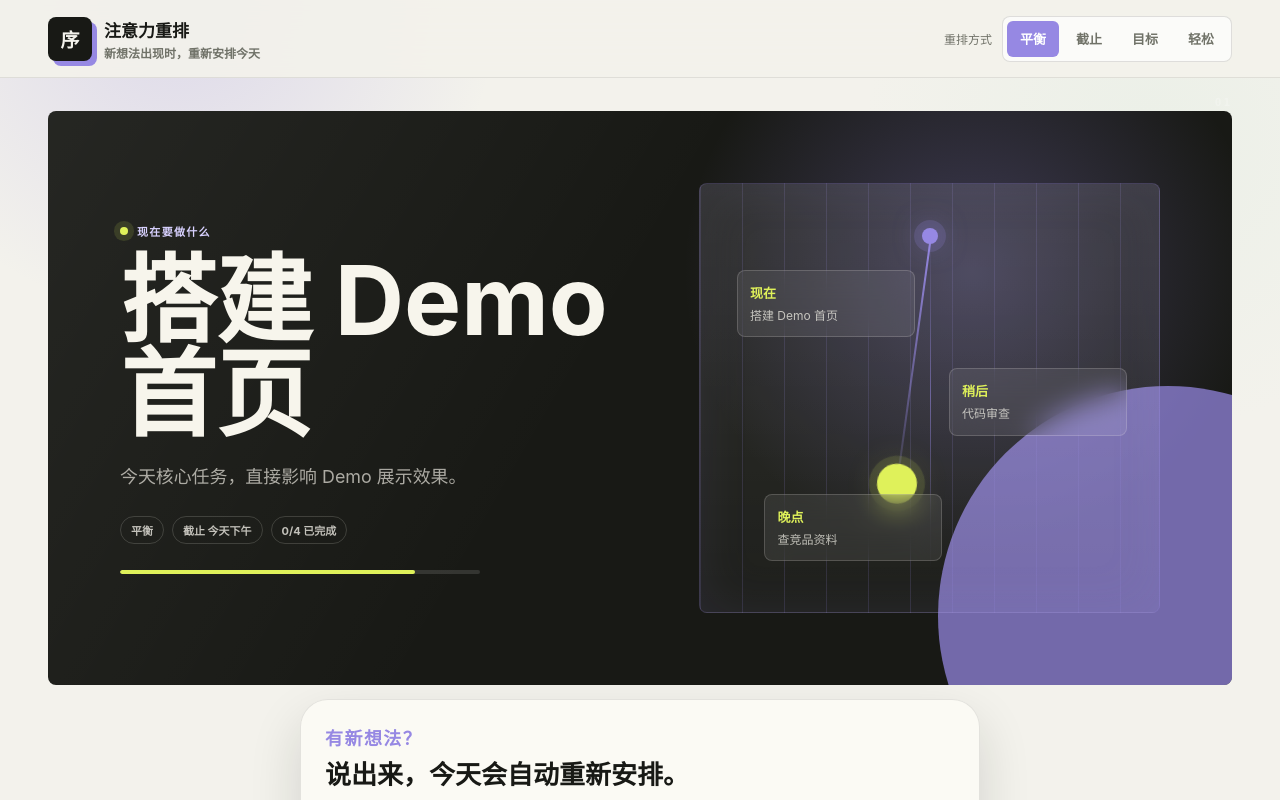
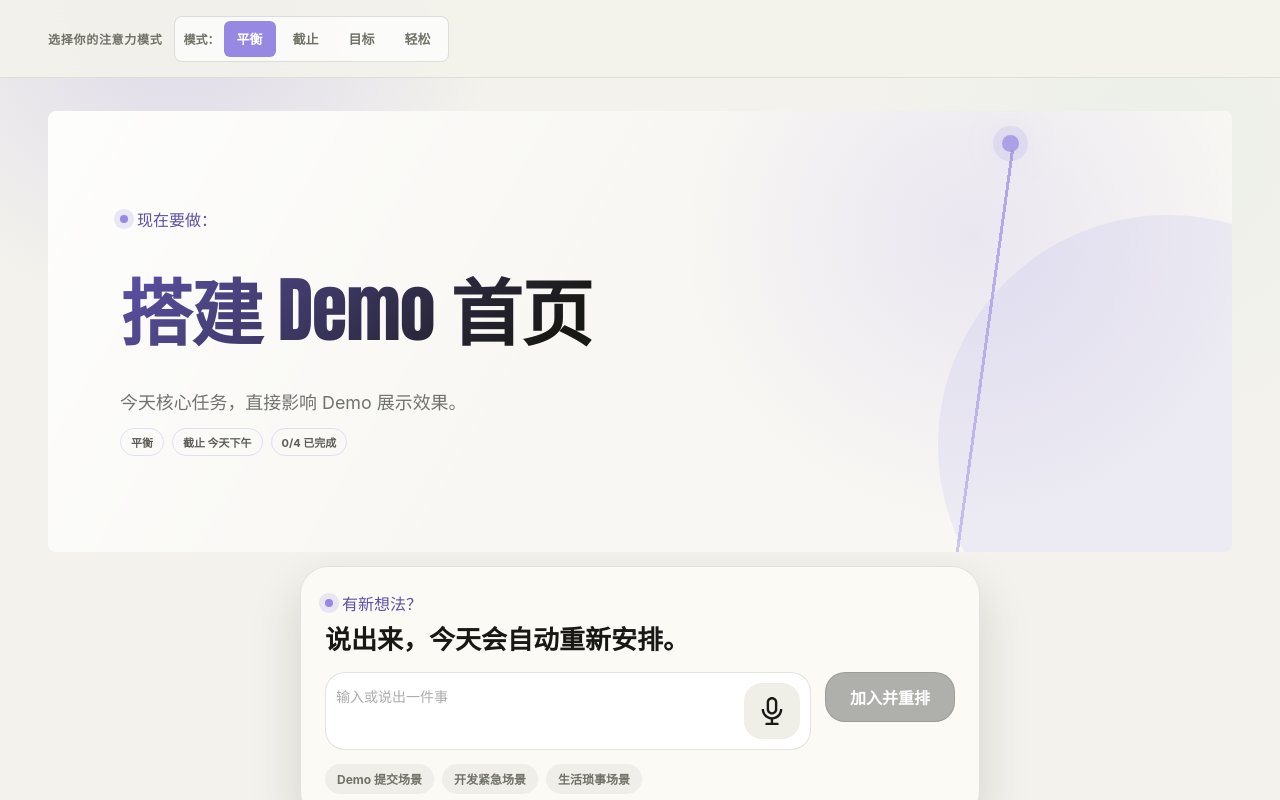
Before and after one commit to chenxinyu23/what-to-do-now, a website with bundled scripts: page index.html in a window 1280 px wide. Built offline with nearby package versions, Linux system fonts and the light colour scheme.

Commit message:
refactor: 重构项目适配ES模块，优化UI与配置
- 新增HOST环境变量配置，支持自定义服务监听地址
- 将demo-data改为ES模块导出，调整页面脚本加载方式
- 重构服务启动日志，打印本地和局域网访问地址
- 大幅优化前端UI样式、布局与交互细节
- 移除旧的品牌头部组件，简化模式选择区域
- 将输入框改为多行文本域，替换原生图标为svg图标
- 清理冗余的分数展示相关代码

```diff
--- a/assets/app.js
+++ b/assets/app.js
@@ -1,3 +1,6 @@
+import { getIcon } from './icons/icons.js';
+import { DEMO_DATA } from './demo-data.js';
+
 const RULE_PROFILES = {
   balanced: {
     label: "平衡",
@@ -1240,16 +1243,10 @@ class AttentionReorderApp {
     ];
 
     header.innerHTML = `
-      <button class="brand" type="button" aria-label="注意力重排助手">
-        <span class="brand-mark" aria-hidden="true">序</span>
-        <span class="brand-copy">
-          <strong>注意力重排</strong>
-          <small>新想法出现时，重新安排今天</small>
-        </span>
-      </button>
       <div class="mode-wrap">
-        <span class="mode-label">重排方式</span>
-        <div class="mode-switcher" role="radiogroup" aria-label="选择重排方式">
+        <span class="mode-label">选择你的注意力模式</span>
+        <div class="mode-switcher" role="radiogroup" aria-label="选择注意力模式">
+          <span class="mode-prefix">模式：</span>
           ${presets.map(([preset, label]) => `
             <button
               class="rule-preset-btn mode-button ${preset === currentPreset ? "active" : ""}"
@@ -1275,9 +1272,8 @@ class AttentionReorderApp {
 
     if (!currentTask) {
       container.innerHTML = `
-        <span class="screen-number" aria-hidden="true">01</span>
         <section class="focus-hero empty-focus">
-          <p class="eyebrow"><span class="live-dot"></span> 现在要做什么</p>
+          <p class="eyebrow"> <span class="live-dot"></span> 现在要做：</p>
           <h1 id="focus-title">现在没有必须立刻处理的事</h1>
           <p class="hero-reason">新增一个想法后，我会重新判断今天应该先发生什么。</p>
         </section>
@@ -1292,10 +1288,9 @@ class AttentionReorderApp {
     const pendulum = this.renderFocusPendulum(queue);
 
     container.innerHTML = `
-      <span class="screen-number" aria-hidden="true">01</span>
       <section class="focus-hero" aria-labelledby="focus-title">
         <div class="hero-copy">
-          <p class="eyebrow"><span class="live-dot"></span> 现在要做什么</p>
+          <p class="eyebrow"><span class="live-dot"></span> 现在要做：</p>
           <h1 id="focus-title">${this.escapeHtml(currentTask.title)}</h1>
           <p class="hero-reason">${this.escapeHtml(currentTask.reason || "根据当前排序，先处理这件事。")}</p>
           <div class="hero-meta">
@@ -1303,9 +1298,6 @@ class AttentionReorderApp {
             ${currentTask.deadline ? `<span>截止 ${this.escapeHtml(currentTask.deadline)}</span>` : ""}
             <span>${completedCount}/${total} 已完成</span>
           </div>
-          <div class="hero-score" aria-label="优先级分数">
-            <i style="width: ${scoreWidth}%"></i>
-          </div>
         </div>
         ${pendulum}
       </section>
@@ -1315,21 +1307,11 @@ class AttentionReorderApp {
   }
 
   renderFocusPendulum(queue) {
-    const slots = ["现在", "稍后", "晚点"];
-    const positions = ["one", "two", "three"];
-    const tasks = queue.slice(0, 3);
-
     return `
       <div class="focus-pendulum" aria-hidden="true">
         <div class="pendulum-stage">
           <div class="pivot"></div>
           <div class="needle"></div>
-          ${tasks.map((task, index) => `
-            <article class="timeline-card ${positions[index]}">
-              <strong>${slots[index]}</strong>
-              <span>${this.escapeHtml(task.title)}</span>
-            </article>
-          `).join("")}
         </div>
       </div>
     `;
@@ -1342,20 +1324,19 @@ class AttentionReorderApp {
 
     return `
       <section class="idea-composer-card" aria-labelledby="idea-composer-title">
-        <p class="composer-kicker">有新想法？</p>
+        <p class="composer-kicker"><span class="live-dot"></span> 有新想法？</p>
         <h2 id="idea-composer-title">说出来，今天会自动重新安排。</h2>
         <div class="composer-input-row">
           <label class="sr-only" for="input-text">输入新的任务或想法</label>
           <div class="composer-input-shell">
-            <input
+            <textarea
               id="input-text"
               class="composer-input"
-              type="text"
               placeholder="输入或说出一件事"
               autocomplete="off"
-              value="${inputValue}"
+              rows="1"
               ${this.state.isProcessing ? "disabled" : ""}
-            >
+            >${inputValue}</textarea>
             <button
               id="voice-btn"
               class="composer-mic-button ${this.state.speechSupported ? "" : "unsupported"}"
@@ -1364,7 +1345,7 @@ class AttentionReorderApp {
               ${this.state.isProcessing ? "disabled" : ""}
               ${voiceFallbackAttr}
             >
-              <span class="mic-icon" aria-hidden="true"></span>
+              ${getIcon('AudioOutlined')}
             </button>
           </div>
           <button
@@ -1397,10 +1378,9 @@ class AttentionReorderApp {
     const total = queue.length + outOfToday.length;
 
     container.innerHTML = `
-      <span class="screen-number dark" aria-hidden="true">02</span>
       <div class="queue-header">
         <div>
-          <p class="section-kicker">今日安排</p>
+          <p class="section-kicker"><span class="live-dot"></span> 今日安排：</p>
           <h2 id="queue-title">还要做什么</h2>
         </div>
         <span class="queue-count">共 ${total} 项</span>
@@ -1476,9 +1456,6 @@ class AttentionReorderApp {
             <span class="recommendation ${rec.class}">${rec.text}</span>
           </div>
           <p class="task-reason">${this.escapeHtml(task.reason)}</p>
-          <div class="score-detail">
-            <div class="score-bar" style="width: ${scoreWidth}%"></div>
-          </div>
         </div>
       </div>
     `;
@@ -1553,10 +1530,9 @@ class AttentionReorderApp {
 
     if (!this.state.reorderResult) {
       panel.innerHTML = `
-        <span class="screen-number dark" aria-hidden="true">03</span>
         <div class="summary-shell">
           <div class="summary-heading">
-            <p class="section-kicker">复盘</p>
+            <p class="section-kicker"><span class="live-dot"></span> 复盘</p>
             <h2 id="summary-title">重排摘要</h2>
           </div>
           <div class="reason-empty">
@@ -1582,10 +1558,9 @@ class AttentionReorderApp {
     const source = sourceLabels[result.source];
 
     panel.innerHTML = `
-      <span class="screen-number dark" aria-hidden="true">03</span>
       <div class="summary-shell">
         <div class="summary-heading">
-          <p class="section-kicker">复盘</p>
+          <p class="section-kicker"><span class="live-dot"></span> 复盘</p>
           <h2 id="summary-title">重排摘要</h2>
         </div>
         <div class="summary-card">
--- a/assets/demo-data.js
+++ b/assets/demo-data.js
@@ -1,4 +1,4 @@
-const DEMO_DATA = {
+export const DEMO_DATA = {
   initialQueue: [
     {
       id: "task_demo_home",
--- a/assets/styles.css
+++ b/assets/styles.css
@@ -139,63 +139,37 @@ h4 {
   backdrop-filter: blur(18px);
 }
 
-.brand {
-  flex: 0 0 auto;
-  min-height: 0;
-  display: inline-flex;
-  align-items: center;
-  gap: 12px;
-  padding: 0;
-  border: 0;
-  background: transparent;
-  color: inherit;
-  text-align: left;
-}
-
-.brand-mark {
-  width: 44px;
-  height: 44px;
-  display: grid;
-  place-items: center;
-  border-radius: 8px;
-  background: var(--ink);
-  color: var(--bg);
-  box-shadow: 5px 5px 0 var(--focus);
-  font-size: 19px;
-  font-weight: 800;
-}
-
-.brand-copy {
-  display: grid;
-  gap: 2px;
-}
-
-.brand-copy strong {
-  font-size: 17px;
-  letter-spacing: 0;
-}
-
-.brand-copy small,
 .mode-label {
   color: var(--muted);
   font-size: 12px;
+  font-weight: 600;
+  letter-spacing: 0.06em;
+  text-transform: uppercase;
 }
 
 .mode-wrap {
   min-width: 0;
   display: flex;
   align-items: center;
-  justify-content: flex-end;
-  gap: 10px;
+  justify-content: center;
+  gap: 12px;
 }
 
 .mode-switcher {
   display: flex;
+  align-items: center;
   gap: 4px;
   border: 1px solid var(--line);
   border-radius: 8px;
   padding: 4px;
   background: rgba(255, 255, 255, 0.64);
+}
+
+.mode-prefix {
+  color: var(--muted);
+  font-size: 12px;
+  font-weight: 600;
+  padding-left: 4px;
 }
 
 .mode-button {
@@ -258,22 +232,6 @@ h4 {
   background: var(--surface);
 }
 
-.screen-number {
-  position: absolute;
-  top: 18px;
-  right: clamp(18px, 4vw, 48px);
-  z-index: 2;
-  color: rgba(255, 255, 255, 0.24);
-  font-family: ui-monospace, SFMono-Regular, Menlo, Monaco, Consolas, monospace;
-  font-size: 11px;
-  font-weight: 800;
-  letter-spacing: 0.18em;
-}
-
-.screen-number.dark {
-  color: rgba(24, 25, 21, 0.24);
-}
-
 .focus-hero {
   position: relative;
   min-height: 0;
@@ -283,12 +241,12 @@ h4 {
   gap: clamp(16px, 4vw, 42px);
   overflow: hidden;
   border-radius: 8px;
-  padding: clamp(30px, 6vw, 72px);
+  padding: clamp(40px, 8vw, 96px) clamp(30px, 6vw, 72px);
   background:
-    linear-gradient(120deg, rgba(255, 255, 255, 0.06), transparent 46%),
-    radial-gradient(circle at 78% 28%, rgba(150, 136, 227, 0.30), transparent 18rem),
-    var(--ink);
-  color: #f7f5ec;
+    linear-gradient(120deg, rgba(255, 255, 255, 0.80), transparent 46%),
+    radial-gradient(circle at 78% 28%, rgba(150, 136, 227, 0.15), transparent 18rem),
+    #f8f7f3;
+  color: var(--ink);
 }
 
 .focus-hero::before {
@@ -300,7 +258,7 @@ h4 {
   bottom: -28%;
   border-radius: 50%;
   background: var(--focus);
-  opacity: 0.72;
+  opacity: 0.12;
 }
 
 .focus-hero.empty-focus {
@@ -318,43 +276,49 @@ h4 {
 
 .eyebrow,
 .section-kicker {
+  display: flex;
+  align-items: center;
+  gap: 9px;
   margin: 0 0 14px;
-  color: var(--focus);
-  font-family: ui-monospace, SFMono-Regular, Menlo, Monaco, Consolas, monospace;
-  font-size: 11px;
-  font-weight: 800;
-  letter-spacing: 0.12em;
-  text-transform: uppercase;
+  color: var(--focus-dark);
+  font-size: 16px;
 }
 
 .eyebrow {
   display: flex;
   align-items: center;
   gap: 9px;
-  color: #d8d1ff;
+  color: var(--focus-dark);
+  font-size: 16px;
 }
 
 .live-dot {
   width: 8px;
   height: 8px;
   border-radius: 50%;
-  background: var(--lime);
-  box-shadow: 0 0 0 6px rgba(223, 241, 90, 0.12);
+  background: var(--focus);
+  box-shadow: 0 0 0 6px rgba(150, 136, 227, 0.18);
 }
 
 .focus-hero h1 {
   max-width: 850px;
-  margin: 0;
-  font-size: clamp(42px, 8vw, 96px);
-  font-weight: 650;
-  line-height: 0.98;
-  letter-spacing: 0;
+  margin: 40px 0;
+  font-size: clamp(36px, 6.5vw, 72px);
+  font-family: Impact, Charcoal, sans-serif;
+  font-weight: 900;
+  line-height: 1.08;
+  letter-spacing: -0.015em;
+  color: var(--ink);
+  background: linear-gradient(135deg, var(--focus-dark), var(--ink) 60%);
+  -webkit-background-clip: text;
+  -webkit-text-fill-color: transparent;
+  background-clip: text;
 }
 
 .hero-reason {
   max-width: 620px;
-  margin: 22px 0 0;
-  color: rgba(247, 245, 236, 0.66);
+  margin: 8px 0 0;
+  color: rgba(24, 25, 21, 0.60);
   font-size: clamp(14px, 1.4vw, 18px);
   line-height: 1.6;
 }
@@ -363,87 +327,53 @@ h4 {
   display: flex;
   flex-wrap: wrap;
   gap: 8px;
-  margin-top: 24px;
+  margin-top: 10px;
 }
 
 .hero-meta span {
   min-height: 28px;
   display: inline-flex;
   align-items: center;
-  border: 1px solid rgba(247, 245, 236, 0.16);
+  border: 1px solid rgba(150, 136, 227, 0.24);
   border-radius: 999px;
   padding: 5px 10px;
-  color: rgba(247, 245, 236, 0.76);
+  color: rgba(24, 25, 21, 0.70);
   font-size: 11px;
   font-weight: 650;
 }
 
-.hero-score {
-  width: min(360px, 100%);
-  height: 4px;
-  margin-top: 26px;
+.focus-pendulum {
+  position: absolute;
+  z-index: 0;
+  inset: 0;
+  pointer-events: none;
+}
+
+.pendulum-stage {
+  position: absolute;
+  inset: 0;
   overflow: hidden;
-  border-radius: 999px;
-  background: rgba(255, 255, 255, 0.12);
-}
-
-.hero-score i {
-  display: block;
-  height: 100%;
-  border-radius: inherit;
-  background: var(--lime);
-}
-
-.focus-pendulum {
-  position: relative;
-  z-index: 1;
-  flex: 0 0 clamp(280px, 36vw, 470px);
-  min-width: 0;
-}
-
-.pendulum-stage {
-  position: relative;
-  width: 100%;
-  min-height: clamp(300px, 38vw, 430px);
-  overflow: hidden;
-  border: 1px solid rgba(150, 136, 227, 0.24);
-  border-radius: 8px;
-  background:
-    linear-gradient(180deg, rgba(255, 255, 255, 0.10), rgba(255, 255, 255, 0.03)),
-    repeating-linear-gradient(90deg, rgba(150, 136, 227, 0.16) 0 1px, transparent 1px 42px);
-  box-shadow: inset 0 0 52px rgba(150, 136, 227, 0.10);
-}
-
-.pendulum-stage::before {
-  content: "";
-  position: absolute;
-  left: 50%;
-  top: 10%;
-  width: 1px;
-  height: 80%;
-  background: linear-gradient(transparent, rgba(150, 136, 227, 0.54), transparent);
 }
 
 .pivot {
   position: absolute;
-  left: 50%;
-  top: 44px;
-  width: 16px;
-  height: 16px;
-  transform: translateX(-50%);
+  right: 18%;
+  top: 24px;
+  width: 16.5px;
+  height: 16.5px;
   border-radius: 50%;
-  background: var(--focus);
-  box-shadow: 0 0 0 8px rgba(150, 136, 227, 0.18), 0 0 28px rgba(150, 136, 227, 0.72);
+  background: rgba(150, 136, 227, 0.75);
+  box-shadow: 0 0 0 9px rgba(150, 136, 227, 0.15), 0 0 36px rgba(150, 136, 227, 0.35);
 }
 
 .needle {
   position: absolute;
-  left: 50%;
-  top: 52px;
-  width: 2px;
-  height: clamp(170px, 22vw, 250px);
+  right: calc(18% + 5px);
+  top: 38.75px;
+  width:3px;
+  height: clamp(315px, 90.5vw, 900px);
   transform-origin: top center;
-  background: linear-gradient(var(--focus), rgba(150, 136, 227, 0.10));
+  background: linear-gradient(rgba(150, 136, 227, 0.7), rgba(150, 136, 227, 0.10));
   animation: swing 3.8s ease-in-out infinite;
 }
 
@@ -451,56 +381,13 @@ h4 {
   content: "";
   position: absolute;
   left: 50%;
-  bottom: -20px;
-  width: 40px;
-  height: 40px;
+  bottom: -110px;
+  width: 72px;
+  height: 72px;
   transform: translateX(-50%);
   border-radius: 50%;
-  background: var(--lime);
-  box-shadow: 0 0 0 8px rgba(223, 241, 90, 0.12), 0 0 34px rgba(223, 241, 90, 0.18);
-}
-
-.timeline-card {
-  position: absolute;
-  width: min(178px, 40%);
-  border: 1px solid rgba(247, 245, 236, 0.18);
-  border-radius: 8px;
-  padding: 12px;
-  background: rgba(255, 255, 255, 0.08);
-  backdrop-filter: blur(14px);
-  color: rgba(247, 245, 236, 0.88);
-}
-
-.timeline-card strong {
-  display: block;
-  margin-bottom: 5px;
-  color: var(--lime);
-  font-size: 13px;
-}
-
-.timeline-card span {
-  display: -webkit-box;
-  overflow: hidden;
-  color: rgba(247, 245, 236, 0.72);
-  font-size: 12px;
-  line-height: 1.45;
-  -webkit-line-clamp: 2;
-  -webkit-box-orient: vertical;
-}
-
-.timeline-card.one {
-  left: 8%;
-  top: 20%;
-}
-
-.timeline-card.two {
-  right: 7%;
-  top: 43%;
-}
-
-.timeline-card.three {
-  left: 14%;
-  bottom: 12%;
+  background: rgba(150, 136, 227, 0.65);
+  box-shadow: 0 0 0 13.5px rgba(150, 136, 227, 0.12), 0 0 54px rgba(150, 136, 227, 0.25);
 }
 
 @keyframes swing {
@@ -532,11 +419,12 @@ h4 {
 }
 
 .composer-kicker {
+  display: flex;
+  align-items: center;
+  gap: 9px;
   margin: 0 0 10px;
-  color: var(--focus);
-  font-size: 18px;
-  font-weight: 850;
-  letter-spacing: 0.08em;
+  color: var(--focus-dark);
+  font-size: 16px;
 }
 
 .idea-composer-card h2 {
@@ -551,37 +439,42 @@ h4 {
   font-size: 26px;
 }
 
-#focus-screen > .idea-composer-card > .composer-input-row > .composer-input-shell {
-  height: 60px;
-}
-
 .composer-input-row {
-  display: grid;
-  grid-template-columns: minmax(0, 1fr) minmax(150px, 240px);
+  display: flex;
+  align-items: stretch;
   gap: 14px;
 }
 
 .composer-input-shell {
+  flex: 1;
   min-width: 0;
-  min-height: 90px;
   display: flex;
   align-items: center;
   gap: 10px;
-  border: 2px solid rgba(24, 25, 21, 0.12);
-  border-radius: 28px;
+  border: 1px solid rgba(24, 25, 21, 0.12);
+  border-radius: 20px;
   background: #fff;
-  padding: 8px 10px 8px 24px;
+  padding: 10px;
+  box-sizing: border-box;
 }
 
 .composer-input {
+  flex: 1;
   min-width: 0;
   width: 100%;
+  height: 50px;
+  min-height: 0;
   border: 0;
   outline: none;
+  resize: none;
   background: transparent;
   color: var(--ink);
-  font-size: 25px;
-  font-weight: 650;
+  font-size: 14px;
+  font-weight: 300;
+  line-height: 1.5;
+  margin: 0;
+  padding: 0;
+  box-sizing: border-box;
 }
 
 .composer-input::placeholder {
@@ -591,13 +484,11 @@ h4 {
 .composer-mic-button {
   position: relative;
   flex: 0 0 auto;
-  width: 68px;
-  min-width: 68px;
-  height: 68px;
-  min-height: 68px;
+  width: 56px;
+  height: 56px;
   display: grid;
   place-items: center;
-  border-radius: 24px;
+  border-radius: 18px;
   background: #efeee7;
   color: var(--ink);
   padding: 0;
@@ -607,46 +498,22 @@ h4 {
   color: var(--muted);
 }
 
-.mic-icon {
-  position: relative;
+.composer-mic-button svg {
   width: 28px;
-  height: 38px;
-  display: block;
-}
-
-.mic-icon::before {
-  content: "";
-  position: absolute;
-  left: 50%;
-  top: 0;
-  width: 18px;
   height: 28px;
-  transform: translateX(-50%);
-  border: 4px solid currentColor;
-  border-radius: 999px;
-}
-
-.mic-icon::after {
-  content: "";
-  position: absolute;
-  left: 50%;
-  bottom: 0;
-  width: 30px;
-  height: 24px;
-  transform: translateX(-50%);
-  border: 4px solid currentColor;
-  border-top: 0;
-  border-radius: 0 0 999px 999px;
-  box-shadow: 0 10px 0 -6px currentColor;
 }
 
 .composer-submit {
-  min-height: 90px;
-  border-radius: 28px;
+  flex-shrink: 0;
+  height: 50px;
+  border-radius: 20px;
+  border: 1px solid rgba(24, 25, 21, 0.12);
   background: var(--focus);
   color: #fff;
-  font-size: 26px;
+  font-size: 16px;
   font-weight: 850;
+  padding: 0 24px;
+  box-sizing: border-box;
 }
 
 .composer-submit:disabled {
@@ -837,25 +704,6 @@ h4 {
   margin: 0 0 9px;
   font-size: 12px;
   line-height: 1.55;
-}
-
-.score-detail {
-  height: 3px;
-  overflow: hidden;
-  border-radius: 999px;
-  background: var(--soft);
-}
-
-.score-bar {
-  display: block;
-  min-width: 16px;
-  height: 100%;
-  border-radius: inherit;
-  background: var(--muted);
-}
-
-.group-now .score-bar {
-  background: var(--focus);
 }
 
 .task-manual {
@@ -1453,19 +1301,8 @@ textarea::placeholder {
     padding: 10px 12px;
   }
 
-  .brand-copy small,
   .mode-label {
     display: none;
-  }
-
-  .brand-mark {
-    width: 38px;
-    height: 38px;
-    font-size: 16px;
-  }
-
-  .brand-copy strong {
-    font-size: 14px;
   }
 
   .mode-wrap {
@@ -1505,40 +1342,20 @@ textarea::placeholder {
   }
 
   .focus-hero h1 {
-    font-size: clamp(36px, 13vw, 60px);
+    font-size: clamp(32px, 11vw, 52px);
+    line-height: 1.12;
   }
 
   .focus-pendulum {
     width: 100%;
-    flex-basis: auto;
   }
 
   .pendulum-stage {
-    min-height: 270px;
+    min-height: auto;
   }
 
   .needle {
-    height: 156px;
-  }
-
-  .timeline-card {
-    width: min(148px, 43%);
-    padding: 10px;
-  }
-
-  .timeline-card.one {
-    left: 5%;
-    top: 18%;
-  }
-
-  .timeline-card.two {
-    right: 5%;
-    top: 42%;
-  }
-
-  .timeline-card.three {
-    left: 9%;
-    bottom: 10%;
+    height: 130px;
   }
 
   .idea-composer-card {
@@ -1555,18 +1372,18 @@ textarea::placeholder {
   }
 
   .composer-input-row {
-    grid-template-columns: 1fr;
     gap: 10px;
+    flex-direction: column;
+    align-items: stretch;
   }
 
   .composer-input-shell {
-    min-height: 68px;
-    border-radius: 22px;
     padding-left: 16px;
   }
 
   .composer-input {
-    font-size: 18px;
+    font-size: 14px;
+    font-weight: 300;
   }
 
   .composer-mic-button {
@@ -1577,14 +1394,16 @@ textarea::placeholder {
     border-radius: 18px;
   }
 
-  .mic-icon {
-    transform: scale(0.8);
+  .composer-mic-button svg {
+    width: 24px;
+    height: 24px;
   }
 
   .composer-submit {
-    min-height: 58px;
+    min-height: 52px;
     border-radius: 20px;
-    font-size: 20px;
+    font-size: 18px;
+    padding: 0 18px;
   }
 
   .queue-header,
--- a/server/config.js
+++ b/server/config.js
@@ -4,6 +4,7 @@ dotenv.config();
 
 function getConfig() {
   return {
+    host: process.env.HOST || "0.0.0.0",
     port: Number(process.env.PORT || 3000),
     modelProvider: process.env.MODEL_PROVIDER || "openai-compatible",
     modelBaseUrl: (process.env.MODEL_BASE_URL || "https://api.openai.com/v1").replace(/\/$/, ""),
```
Also changed, not shown: index.html (+1 -2 lines), server/server.js (+15 -2 lines), 1 other file.
